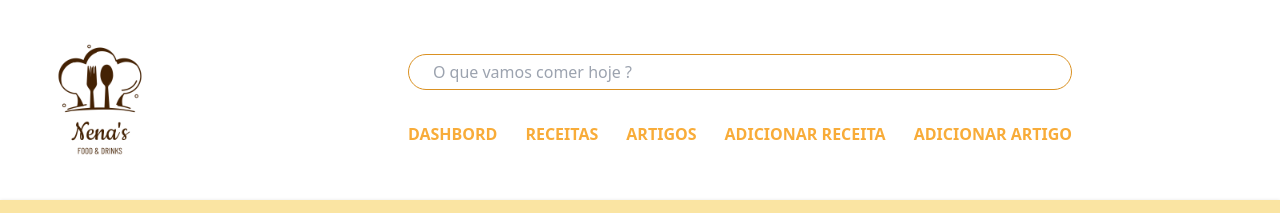
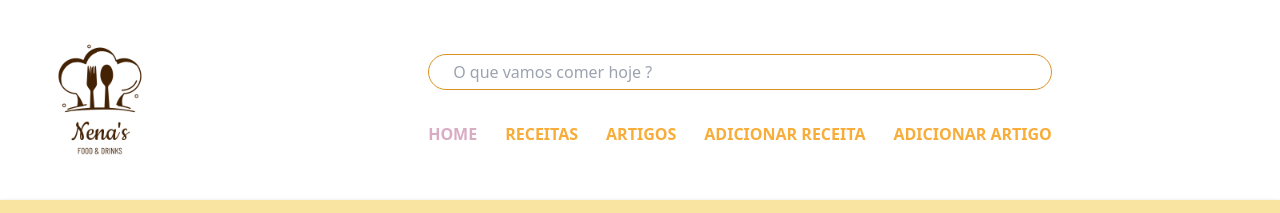
Before and after one commit to SinaraMoura/nenaskitchen, a Next.js app: page / in a window 1280 px wide. Shown: the top 213 px of the page. Built offline with nearby package versions, Linux system fonts and the light colour scheme; no server answers.

Commit message:
alterando as cores dos links quando estiverem ativos

```diff
--- a/src/app/components/NavBar.tsx
+++ b/src/app/components/NavBar.tsx
@@ -38,7 +38,7 @@ export function NavBar() {
                     <div className="w-full flex space-x-4 justify-center items-center ">
                         <ul className="flex gap-7 ">
                             <NavLink
-                                title="Dashbord"
+                                title="Home"
                                 path="/"
                             />
                             <NavLink
--- a/src/app/components/NavLink.tsx
+++ b/src/app/components/NavLink.tsx
@@ -1,5 +1,5 @@
-
 import Link from 'next/link';
+import { usePathname } from 'next/navigation';
 
 interface Props {
     title: string;
@@ -7,9 +7,13 @@ interface Props {
 }
 
 export default function NavLink({ title, path }: Props) {
+    const pathName = usePathname();
+    const isActive = pathName === path;
+
+
     return (
         <div >
-            <Link href={path} className='text-color-primary uppercase font-bold'>
+            <Link href={path} className={`${isActive ? 'text-backing-color-3' : 'text-color-primary'} uppercase font-bold`}>
                 {title}
             </Link>
         </div>
```
